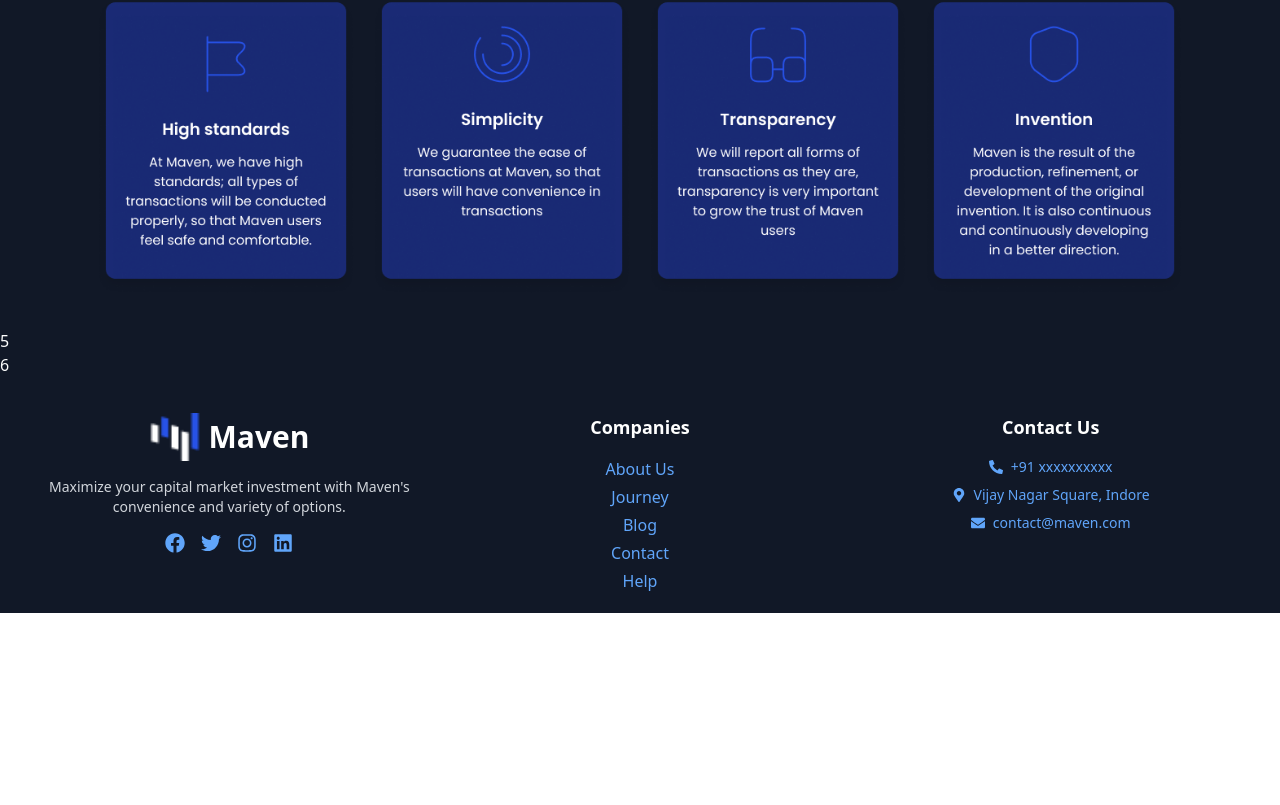
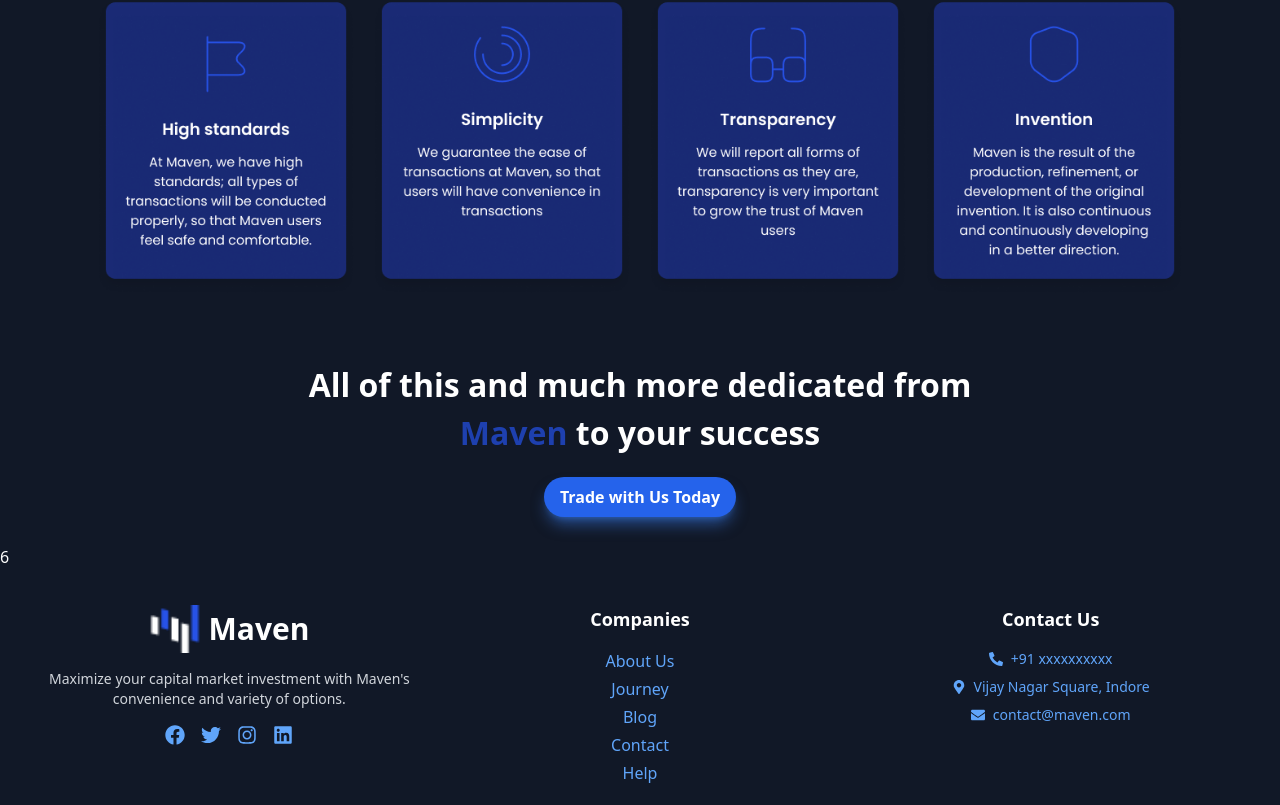
Before and after one commit to duylinh13/Stock-LandingPage-Frontend, a React (Vite) app: page / in a window 1280 px wide. Shown: the part 1336-2141 px from the top of the page. Before the commit the page ends 1949 px from the top, so only its background shows below. Built offline with nearby package versions, Linux system fonts and the light colour scheme.

Commit message:
feat:add mavensupport

```diff
--- a/src/components/sections/MavenSupport.tsx
+++ b/src/components/sections/MavenSupport.tsx
@@ -1,5 +1,18 @@
+import Button from "../Button";
 const MavenSupport = () => {
-  return <div>5</div>;
+  return (
+    <div className="flex flex-col items-center justify-center text-center py-8">
+      <p className="mb-4 text-[32px] font-bold">
+        All of this and much more dedicated from <br />
+        <span className="text-blue-800">Maven</span> to your success
+      </p>
+      <Button
+        label="Trade with Us Today"
+        variant="primary"
+        className="shadow-lg shadow-blue-500/50 transform translate-y-1"
+      />
+    </div>
+  );
 };
 
 export default MavenSupport;
```
